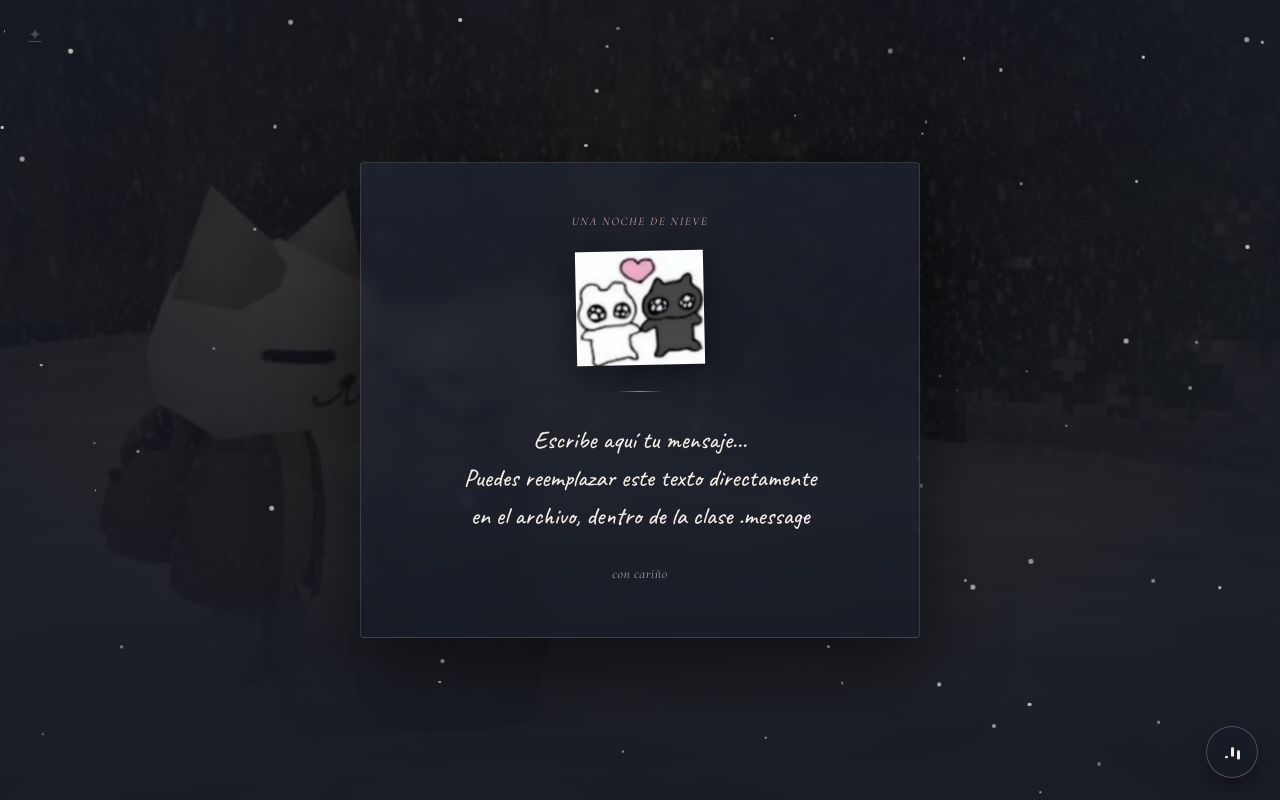
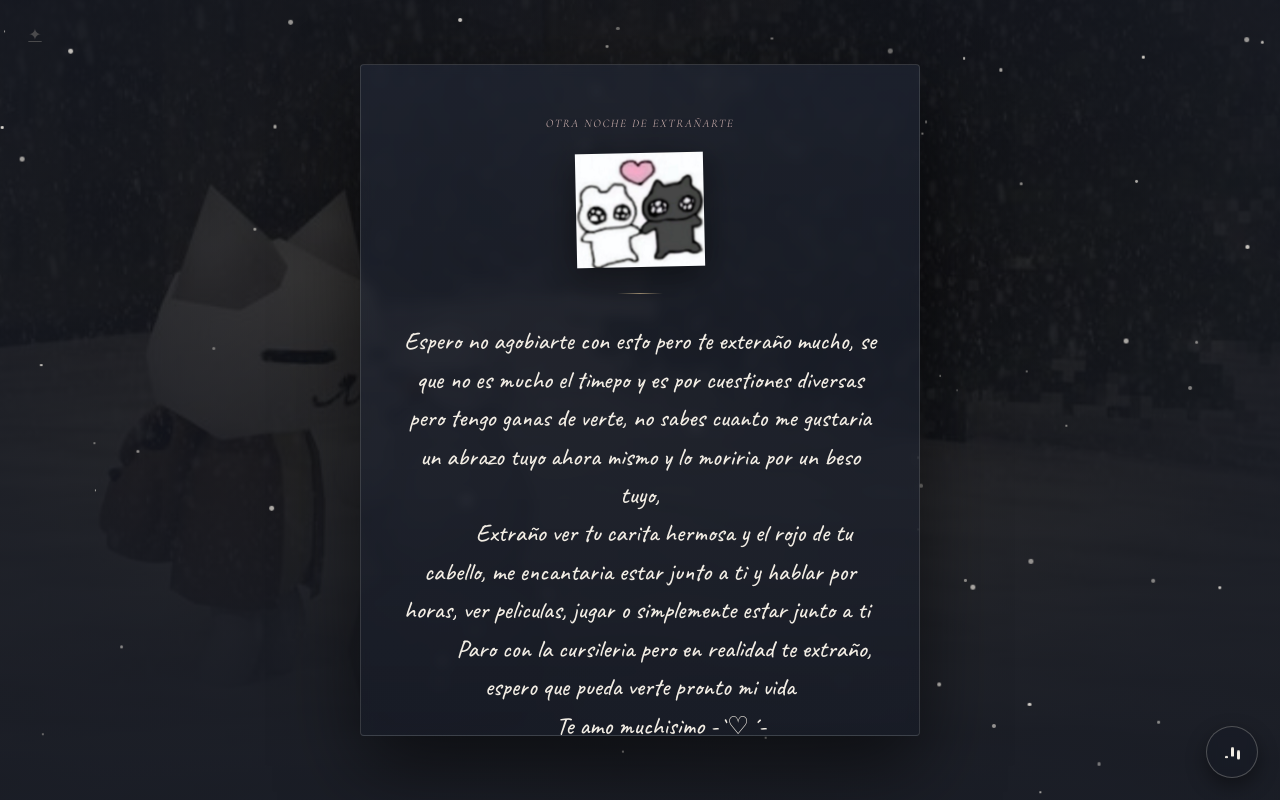
Before and after one commit to xXMitrox8666Xx/Miss.inu.io, a plain HTML site: page index.html in a window 1280 px wide. Drawn offline with nearby package versions, Linux system fonts and the light colour scheme.

Commit message:
Add files via upload

```diff
--- a/index.html
+++ b/index.html
@@ -165,7 +165,6 @@
 
   /* ↓↓↓ Edita este texto por el mensaje que quieras enviar ↓↓↓ */
   .message::before{
-    content: "Escribe aquí tu mensaje...\A Puedes reemplazar este texto directamente\A en el archivo, dentro de la clase .message";
     white-space: pre-wrap;
   }
 
@@ -341,7 +340,7 @@
 
 <div class="tap-veil" id="tapVeil">
   <div class="heart">♥</div>
-  <p>toca para entrar</p>
+  <p>Picale</p>
 </div>
 
 <div class="scene">
@@ -351,12 +350,16 @@
 
   <div class="content">
     <div class="letter">
-      <p class="eyebrow">una noche de nieve</p>
+      <p class="eyebrow">Otra noche de extrañarte</p>
       <div class="cats-wrap">
         <img class="cats" src="gatos.png" alt="dos gatos y un corazón">
       </div>
       <div class="divider"></div>
-      <p class="message"></p>
+      <p class="message">Espero no agobiarte con esto pero te exteraño mucho, se que no es mucho el timepo y es por cuestiones diversas pero tengo ganas de verte, no sabes cuanto me gustaria un abrazo tuyo ahora mismo y lo moriria por un beso tuyo,
+        Extraño ver tu carita hermosa y el rojo de tu cabello, me encantaria estar junto a ti y hablar por horas, ver peliculas, jugar o simplemente estar junto a ti
+        Paro con la cursileria pero en realidad te extraño, espero que pueda verte pronto mi vida
+        Te amo muchisimo -`♡´-
+      </p>
       <p class="signature">con cariño</p>
     </div>
   </div>
```
Also changed, not shown: vaporwave.html (+2 -3 lines).
